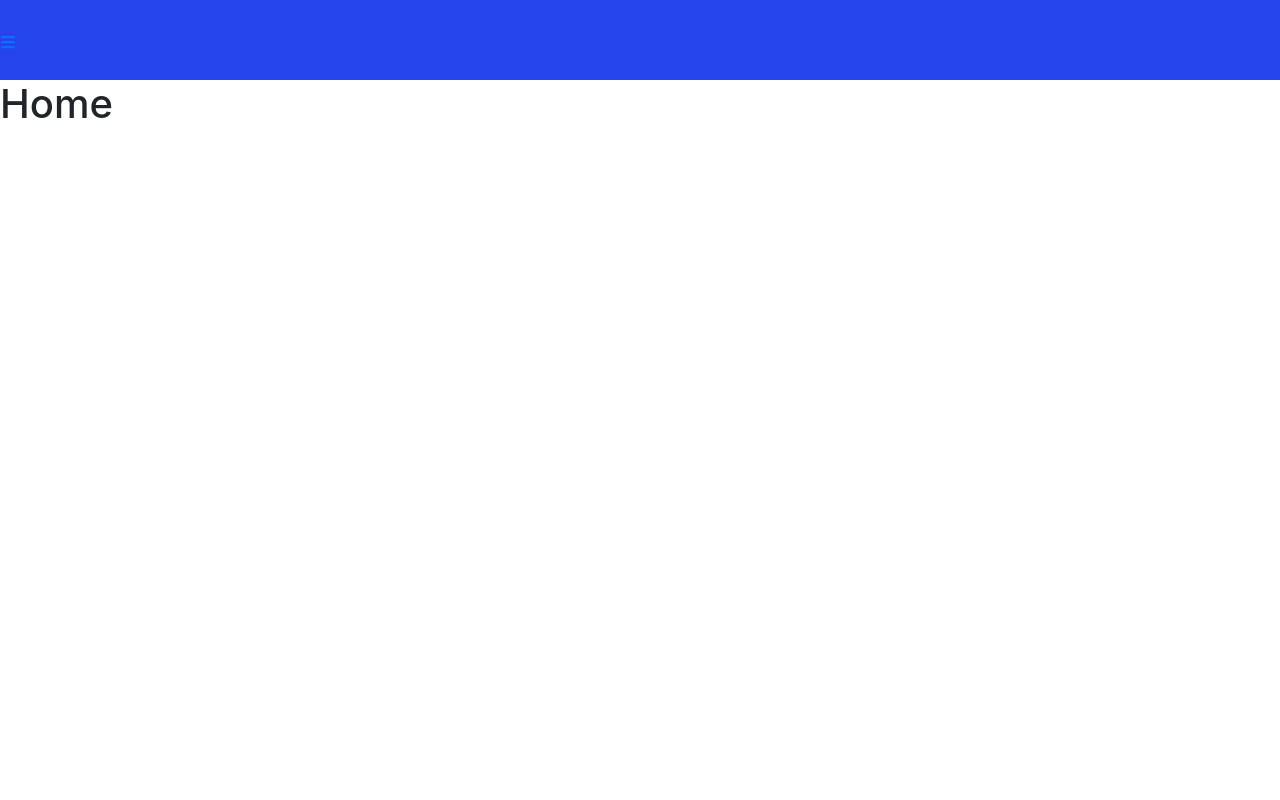
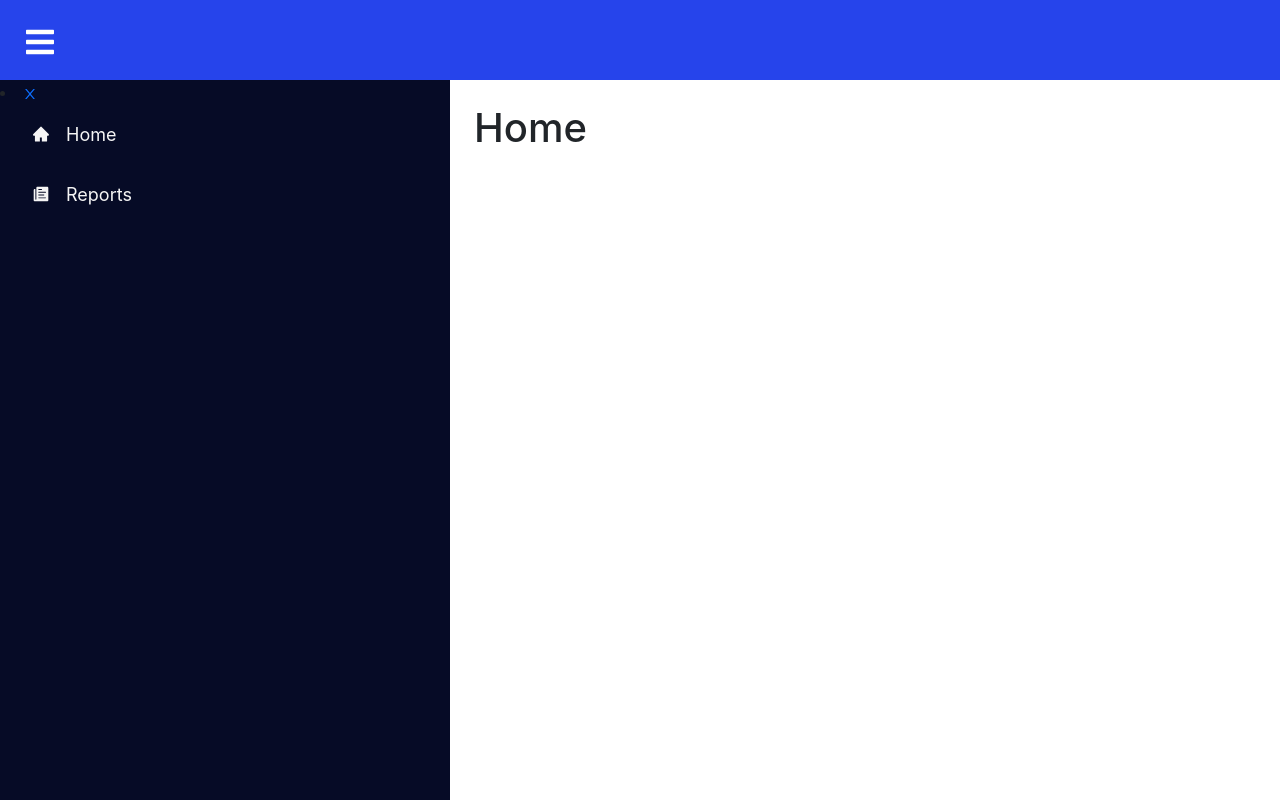
Before and after one commit to dungkhmt/learnreactjs, a React (Create React App) app: page / in a window 1280 px wide. Built offline with nearby package versions, Linux system fonts and the light colour scheme.

Commit message:
[layout] re-design layout

```diff
--- a/src/examples/sidebarmenu/App.css
+++ b/src/examples/sidebarmenu/App.css
@@ -36,3 +36,28 @@
     transform: rotate(360deg);
   }
 }
+
+.toolbar {
+  display: flex;
+  padding: 0px 8px;
+  min-height: 80px;
+  align-items: center;
+  justify-content: flex-end;
+}
+
+.content {
+  padding: 24px;
+  flex-grow: 1;
+}
+
+.minWidthContent {
+  transition: margin 225ms cubic-bezier(0, 0, 0.2, 1) 0ms;
+  margin-left: 0;
+}
+
+.maxWidthContent {
+  padding: 24px;
+  flex-grow: 1;
+  transition: margin 195ms cubic-bezier(0.4, 0, 0.6, 1) 0ms;
+  margin-left: -450px;
+}
--- a/src/examples/sidebarmenu/App.js
+++ b/src/examples/sidebarmenu/App.js
@@ -1,28 +1,31 @@
-import { useEffect } from "react";
+import React, { useEffect } from "react";
 import { BrowserRouter as Router, Route, Switch } from "react-router-dom";
 import "./App.css";
-import Navbar from "./Navbar";
 import Home from "./pages/Home";
 import Reports from "./pages/Reports";
+import Layout from "./Routes";
 
 function App() {
   console.log("App render");
+
   useEffect(() => {
     console.log("App effect");
     return () => {
       console.log("App cleanup");
     };
   }, []);
+
   return (
-    <>
+    <div style={{ display: "flex" }}>
       <Router>
-        <Navbar />
-        <Switch>
-          <Route path="/" exact component={Home} />
-          <Route path="/reports" exact component={Reports} />
-        </Switch>
+        <Layout>
+          <Switch>
+            <Route path="/" exact component={Home} />
+            <Route path="/reports" exact component={Reports} />
+          </Switch>
+        </Layout>
       </Router>
-    </>
+    </div>
   );
 }
 
--- a/src/examples/sidebarmenu/Navbar.css
+++ b/src/examples/sidebarmenu/Navbar.css
@@ -1,13 +1,31 @@
 .navbar {
   background-color: #2644eb;
   height: 80px;
+  justify-content: center;
+  align-items: start;
+
+  z-index: 1201;
+  /* box-shadow: 0px 2px 1px -1px rgb(0 0 0 / 20%),
+    0px 1px 1px 0px rgb(0 0 0 / 14%), 0px 1px 3px 0px rgb(0 0 0 / 12%); */
+
+  color: inherit;
+
+  /* AppBar-positionFixed */
+  top: 0;
+  left: auto;
+  right: 0;
+  position: fixed;
+
+  /* Appbar-root */
+  width: 100%;
   display: flex;
-  justify-content: start;
-  align-items: center;
+  box-sizing: border-box;
+  flex-shrink: 0;
+  flex-direction: column;
 }
 
 .menu-bar {
-  margin-left: 2rem;
+  margin-left: 1rem;
   font-size: 2rem;
   background-color: none;
 }
@@ -19,19 +37,33 @@
 }
 .nav-menu {
   background-color: #060b26;
+
+  /* height: 100vh;
+  justify-content: center;
+  left: -100%; */
+
+  transform: translateX(-450px);
+  visibility: hidden;
   width: 450px;
-  height: 100vh;
+  left: 0;
+  right: auto;
+
+  top: 0;
+  flex: 1 0 auto;
+  height: 100%;
   display: flex;
-  justify-content: center;
+  outline: 0;
+  z-index: 1200;
   position: fixed;
-  top: 0;
-  left: -100%;
-  transition: 850ms;
+  overflow-y: auto;
+  flex-direction: column;
+  box-shadow: none;
 }
 
 .nav-menu.active {
-  left: 0;
-  transition: 350ms;
+  transform: none;
+  transition: transform 225ms cubic-bezier(0, 0, 0.2, 1) 0ms;
+  visibility: unset;
 }
 
 .nav-text {
@@ -61,6 +93,7 @@
 
 .nav-menu-items {
   width: 100%;
+  padding-top: 80px;
 }
 
 .nav-toggle {
@@ -75,3 +108,15 @@
 span {
   margin-left: 16px;
 }
+
+.toolbar {
+  display: flex;
+  position: relative;
+  align-items: center;
+}
+
+.drawer-root {
+  flex: 0 0 auto;
+  width: 450px;
+  flex-shrink: 0;
+}
--- a/src/examples/sidebarmenu/Navbar.js
+++ b/src/examples/sidebarmenu/Navbar.js
@@ -1,46 +1,50 @@
-import React, { useEffect, useState } from "react";
+import React, { useEffect } from "react";
 import * as AiIcons from "react-icons/ai";
 import * as FaIcons from "react-icons/fa";
 import { Link } from "react-router-dom";
 import "./Navbar.css";
 import { SidebarData } from "./SidebarData";
 
-function Navbar() {
-  const [sidebar, setSidebar] = useState(false);
-  const showSidebar = () => setSidebar(!sidebar);
+function Navbar({ sidebar, showSidebar }) {
   console.log("Nav render");
+
   useEffect(() => {
     console.log("Nav effect");
     return () => {
       console.log("Nav cleanup");
     };
   }, []);
+
   return (
     <>
-      <div className="navbar">
-        <Link to="#" className="menu-bars">
-          <FaIcons.FaBars onClick={showSidebar} />
+      <header className="navbar">
+        <div className="toolbar">
+          <Link to="#" className="menu-bar">
+            <FaIcons.FaBars onClick={showSidebar} style={{ color: "#fff" }} />
           </Link>
+          <div style={{ display: "flex", flexGrow: 1 }} />
         </div>
+      </header>
+      <div className="drawer-root">
         <nav className={sidebar ? "nav-menu active" : "nav-menu"}>
-        <ul className="nav-menu-items" onClick={showSidebar}>
-          <li className="navbar-toggle">
+          <div className="nav-menu-items" />
+          {/* <ul className="nav-menu-items" onClick={showSidebar}> */}
+          <li className="navbar-toggle" onClick={showSidebar}>
             <Link to="#" className="menu-bars">
               <AiIcons.AiOutlineClose />
             </Link>
           </li>
-          {SidebarData.map((item, index) => {
-            return (
-              <li key={index} className={item.cName}>
+          {SidebarData.map((item) => (
+            <li key={item.path} className={item.cName}>
               <Link to={item.path}>
                 {item.icon}
                 <span>{item.title}</span>
               </Link>
             </li>
-            );
-          })}
-        </ul>
+          ))}
+          {/* </ul> */}
         </nav>
+      </div>
     </>
   );
 }
--- /dev/null
+++ b/src/examples/sidebarmenu/Routes.js
@@ -0,0 +1,30 @@
+import React, { useEffect, useState } from "react";
+import Navbar from "./Navbar";
+
+function Layout({ children }) {
+  const [sidebar, setSidebar] = useState(true);
+  console.log("App render" + sidebar);
+
+  const showSidebar = () => setSidebar(!sidebar);
+
+  useEffect(() => {
+    console.log("App effect");
+    return () => {
+      console.log("App cleanup");
+    };
+  }, []);
+
+  return (
+    <>
+      <Navbar sidebar={sidebar} showSidebar={showSidebar} />
+      <main
+        className={`content ${sidebar ? "minWidthContent" : "maxWidthContent"}`}
+      >
+        <div className="toolbar" />
+        {children}
+      </main>
+    </>
+  );
+}
+
+export default Layout;
```
Lines whose indentation alone changed are shown as unchanged.
